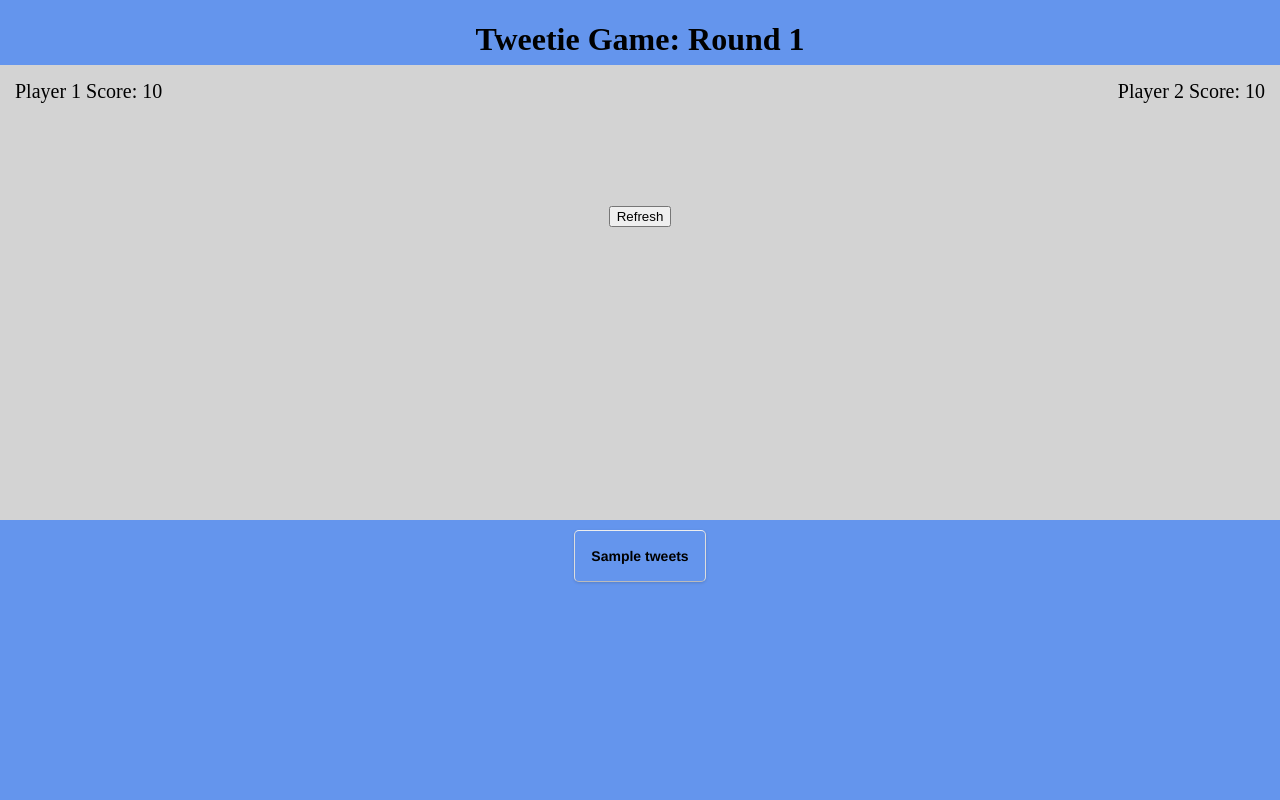
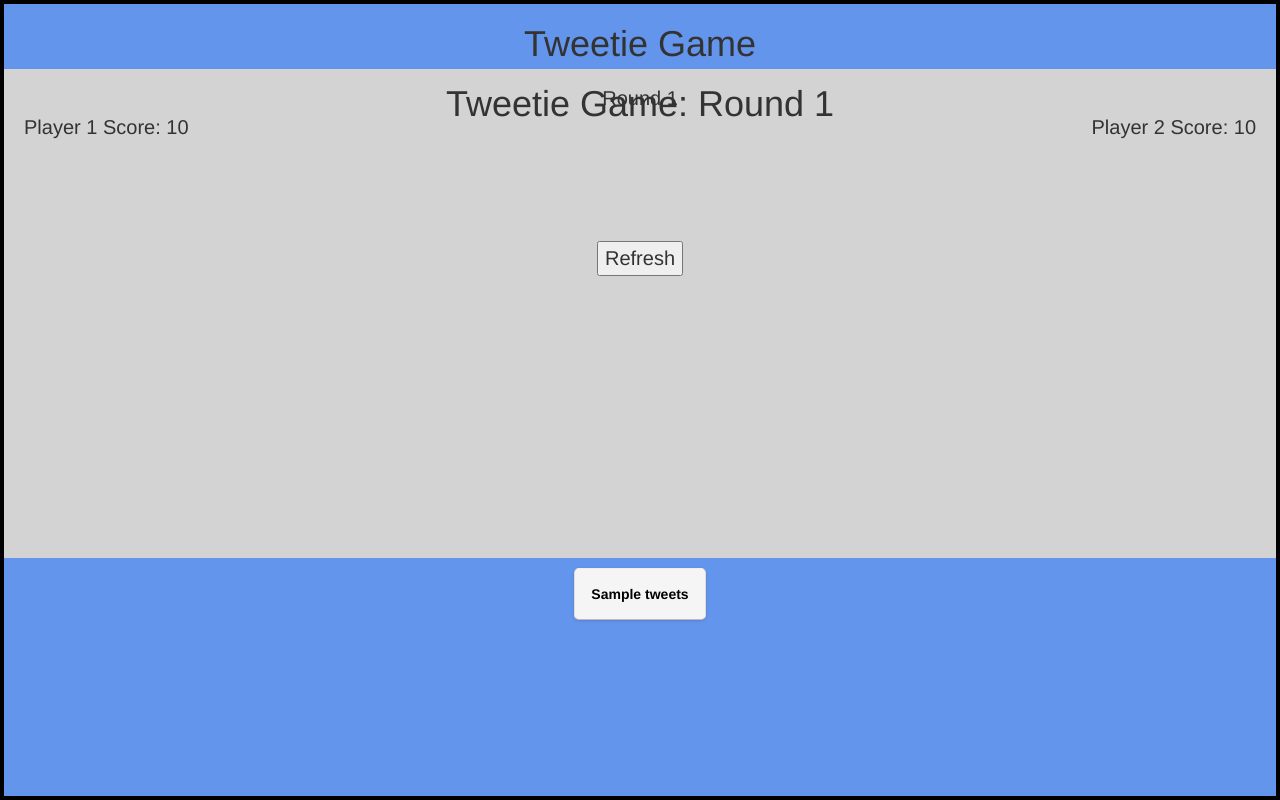
Before and after one commit to traciarms/tweetiegame, a Django app: template tweetiegame/templates/index.html in a window 1280 px wide. Run offline with Django 3.2, Linux system fonts and the light colour scheme; tables that the repository leaves empty hold one stand-in row (values such as "Sample post"); the template is opened without the code that fills it: values that come from a table or form of the project are taken from there, most other values are stand-ins (such as "Sample title", 1, 10 or a date in 2020); some libraries are stand-ins or nearby versions.

Commit message:
html css updated

```diff
--- a/tweetiegame/global/site-style.css
+++ b/tweetiegame/global/site-style.css
@@ -2,9 +2,9 @@
     /*border: solid 1px red;*/
 /*}*/
 
-* {
-    box-sizing: border-box;
-}
+/** {*/
+    /*box-sizing: border-box;*/
+/*}*/
 
 .title {
     text-align: center;
@@ -12,14 +12,19 @@
 
 }
 
+.round {
+    clear: both;
+    text-align: center;
+}
+
 .player1score {
     float: left;
-    padding-left: 15px;
+    padding-left: 20px;
 }
 
 .player2score {
     float: right;
-    padding-right: 15px;
+    padding-right: 20px;
 }
 
 footer {
@@ -48,6 +53,8 @@ html, body {
     padding: 0;
     position: relative;
     font-family: "MS Serif", "New York", serif;
+    border: solid black 2px;
+    overflow: hidden;
 }
 
 #header {
@@ -59,6 +66,8 @@ html, body {
     left: 0;
     width: 100%;
     text-align: center;
+    font-size: 20px;
+
 
 }
 
@@ -66,15 +75,16 @@ html, body {
     font-size: 20px;
     background-color: lightgray;
     width: 100%;
-    height: 100%;
+    height: inherit;
     padding-top: 80px;
     justify-content: center;
     display: block;
 }
 
 #footer {
+
     background-color: cornflowerblue;
-    height: 35%;
+    height: 30%;
     position: absolute;
     bottom: 0;
     left: 0;
@@ -94,6 +104,8 @@ blockquote.twitter-tweet {
   box-shadow: 0 1px 3px rgba(0,0,0,0.15);
   font: bold 14px/18px Helvetica, Arial, sans-serif;
   color: #000;
+  background-color: whitesmoke;
+  inline-box-align: initial;
 }
 
 blockquote.twitter-tweet p {
--- a/tweetiegame/templates/index.html
+++ b/tweetiegame/templates/index.html
@@ -5,16 +5,22 @@
 <html lang="en">
 <head>
     <link rel="stylesheet" href="{% static "site-style.css" %}"/>
+        <link rel="stylesheet"
+          href="{% static 'bootstrap/css/bootstrap.css' %}">
     <meta charset="UTF-8">
     <title>Tweetie Game</title>
 </head>
 <body>
 
     <div id="header">
+        <h1 class="title">Tweetie Game</h1>
         <h1>Tweetie Game: Round {{ game.round }}</h1>
     </div>
 
     <div id="container">
+        <div class="round">
+            Round {{ game.round }}
+        </div>
         <div class="player1score">
             <span>Player 1
                   Score: {{ game.player1score }}</span>
```
Also changed, not shown: tweetiegame/templates/registration/login.html (+4 -25 lines).
